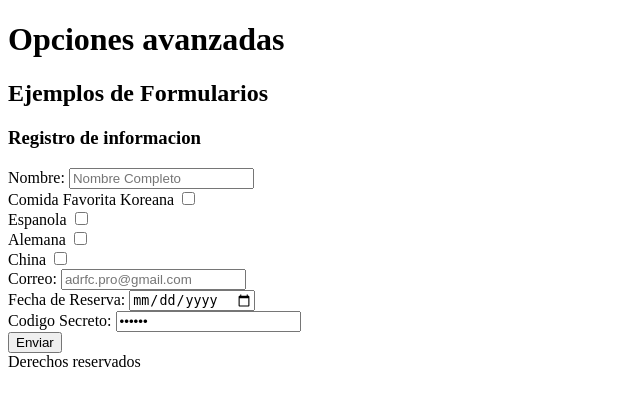
After one commit to ODR3N/Tienda1, a Spring Boot app: page /formulario.html in a window 1280 px wide. The commit adds this page. Shown: the top 406 px of the page, without its empty margins (0-640 px from the left). Run offline with Spring Boot 4, Linux system fonts and the light colour scheme.

Commit message:
Semana 3

```diff
--- /dev/null
+++ b/src/main/resources/static/formulario.html
@@ -0,0 +1,56 @@
+<!DOCTYPE html>
+<!--
+Click nbfs://nbhost/SystemFileSystem/Templates/Licenses/license-default.txt to change this license
+Click nbfs://nbhost/SystemFileSystem/Templates/Other/html.html to edit this template
+-->
+<html>
+    <head>
+        <title>Techshop</title>
+        <meta charset="UTF-8">
+        <meta name="viewport" content="width=device-width, initial-scale=1.0">
+    </head>
+    <body>
+        <header>
+            <h1>Opciones avanzadas</h1>
+        </header>
+
+        <section>
+
+            <h2>Ejemplos de Formularios</h2>
+            <article>
+                <header><h3>Registro de informacion</h3></header>
+                <form action="confirmacion.jsp">
+
+                    <label>Nombre: </label>
+                    <input type="text" name="nombre" placeholder="Nombre Completo" required><br/>
+
+                    <label>Comida Favorita</label>
+                    Koreana <input type="checkbox" name="Koreana"><br/>
+                    Espanola <input type="checkbox" name="Espanola"><br/>
+                    Alemana <input type="checkbox" name="Alemana"><br/>
+                    China <input type="checkbox" name="China"><br/>
+
+                    <label>Correo: </label>
+                    <input type="email" name="correo" placeholder="adrfc.pro@gmail.com">
+                    <br/><!-- comment -->
+
+                    <label>Fecha de Reserva: </label>
+                    <input type="date" name="fecha" value="enviar">
+                    <br/><!-- comment -->
+
+                    <label>Codigo Secreto: </label>
+                    <input type="password" name="enviar" value="Enviar">
+                    <br/><!-- comment -->
+
+                    <input type="submit" name="enviar" value="Enviar">
+                </form>
+            </article>
+
+        </section>
+
+        <footer>
+            Derechos reservados
+        </footer>
+
+    </body>
+</html>
--- a/src/main/resources/static/index.html
+++ b/src/main/resources/static/index.html
@@ -18,6 +18,10 @@
             <a href="ejemplo4.html">EJ4</a>
             <a href="ejemplo5.html">EJ5</a>
             <a href="ejemplo6.html">EJ6</a>
+            <a href="audios.html">Audio</a>
+            <a href="videos.html">Video</a>
+            <a href="iframe.html">iFrame</a>
+            <a href="formulario.html">Formulario</a>
         </nav>
         <aside>
             <h2>Promo del dia</h2>
```
Also changed, not shown: src/main/resources/static/audios.html (added, +37 -0 lines), src/main/resources/static/iframe.html (added, +34 -0 lines), src/main/resources/static/videos.html (added, +37 -0 lines), 2 other files. Lines whose indentation alone changed are shown as unchanged.
